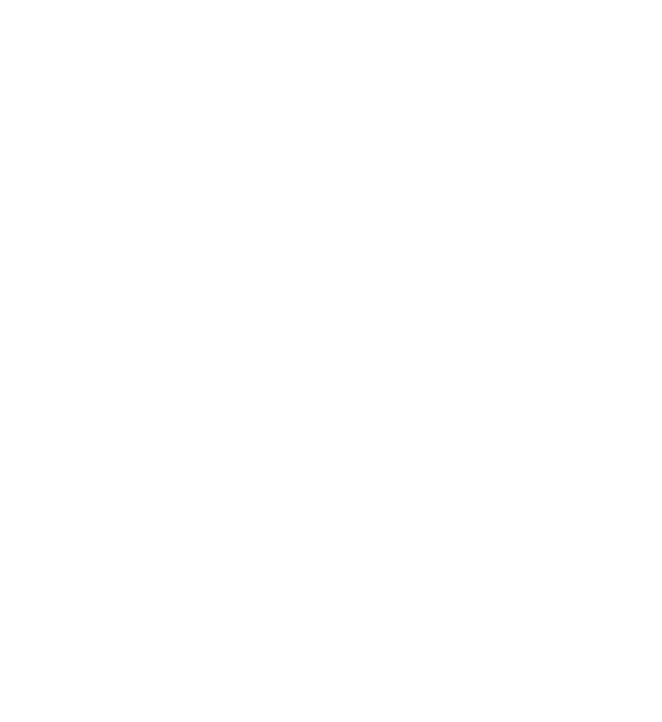
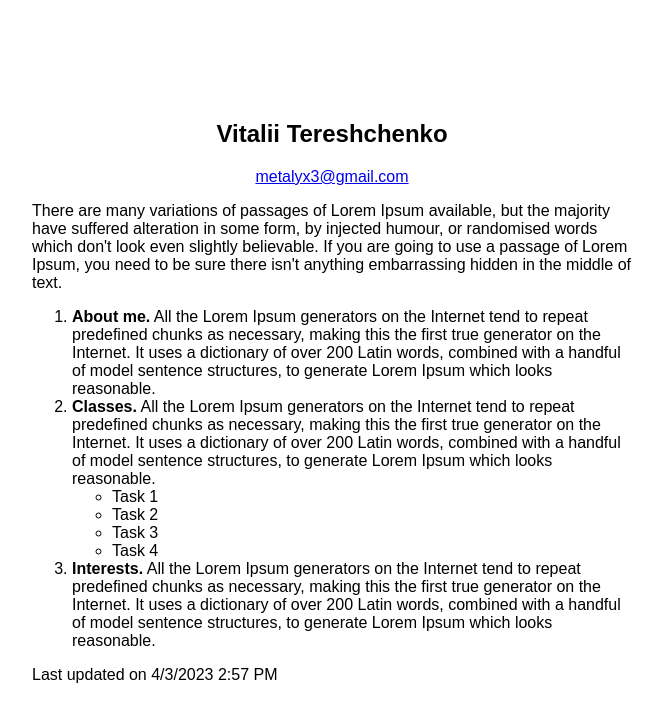
Before and after one commit to metalyx/ps-html-lab-1, a plain HTML site: page index.html in a window 1280 px wide. Shown: the whole page, without its empty margins (308-970 px from the left). Drawn offline with Linux system fonts and the light colour scheme.

Commit message:
job done

```diff
--- a/index.html
+++ b/index.html
@@ -5,9 +5,81 @@
     <meta http-equiv="X-UA-Compatible" content="IE=edge">
     <meta name="viewport" content="width=device-width, initial-scale=1.0">
     <title>HTML LAB 1</title>
+    <style>
+        * {
+            font-family: sans-serif;
+        }
 
+        body {
+            margin: 0;
+
+            display: flex;
+            align-items: center;
+            justify-content: center;
+            height: 100vh;
+        }
+
+        h1, p.center {
+            text-align: center;
+        }
+
+        .container {
+            width: 600px;
+        }
+
+        ul {
+            list-style-type: circle;
+        }
+
+        ol p {
+            margin: 0;
+        }
+    </style>
 </head>
 <body>
+    <div class="container">
+        <section>
+            <h1>Vitalii Tereshchenko</h1>
+            <p class="center">
+                <a href="mailto:metalyx3@gmail.com">metalyx3@gmail.com</a>
+            </p>
+        </section>
+        <main>
+            <section>
+                <p>There are many variations of passages of Lorem Ipsum available, but the majority have suffered alteration in some form, by injected humour, or randomised words which don't look even slightly believable. If you are going to use a passage of Lorem Ipsum, you need to be sure there isn't anything embarrassing hidden in the middle of text.</p>
 
+                <ol>
+                    <li>
+                        <p>
+                            <b>About me.</b>
+                            All the Lorem Ipsum generators on the Internet tend to repeat predefined chunks as necessary, making this the first true generator on the Internet. It uses a dictionary of over 200 Latin words, combined with a handful of model sentence structures, to generate Lorem Ipsum which looks reasonable.
+                        </p>
+                    </li>
+                    <li>
+                        <p>
+                            <b>Classes.</b>
+                            All the Lorem Ipsum generators on the Internet tend to repeat predefined chunks as necessary, making this the first true generator on the Internet. It uses a dictionary of over 200 Latin words, combined with a handful of model sentence structures, to generate Lorem Ipsum which looks reasonable.
+                        </p>
+                        <ul>
+                            <li>Task 1</li>
+                            <li>Task 2</li>
+                            <li>Task 3</li>
+                            <li>Task 4</li>
+                        </ul>
+                    </li>
+                    <li>
+                        <p>
+                            <b>Interests.</b>
+                            All the Lorem Ipsum generators on the Internet tend to repeat predefined chunks as necessary, making this the first true generator on the Internet. It uses a dictionary of over 200 Latin words, combined with a handful of model sentence structures, to generate Lorem Ipsum which looks reasonable.
+                        </p>
+                    </li>
+                </ol>
+            </section>
+            <section>
+                <p>Last updated on 4/3/2023 2:57 PM</p>
+            </section>
+        </main>
+
+    </div>
 </body>
 </html>
```
